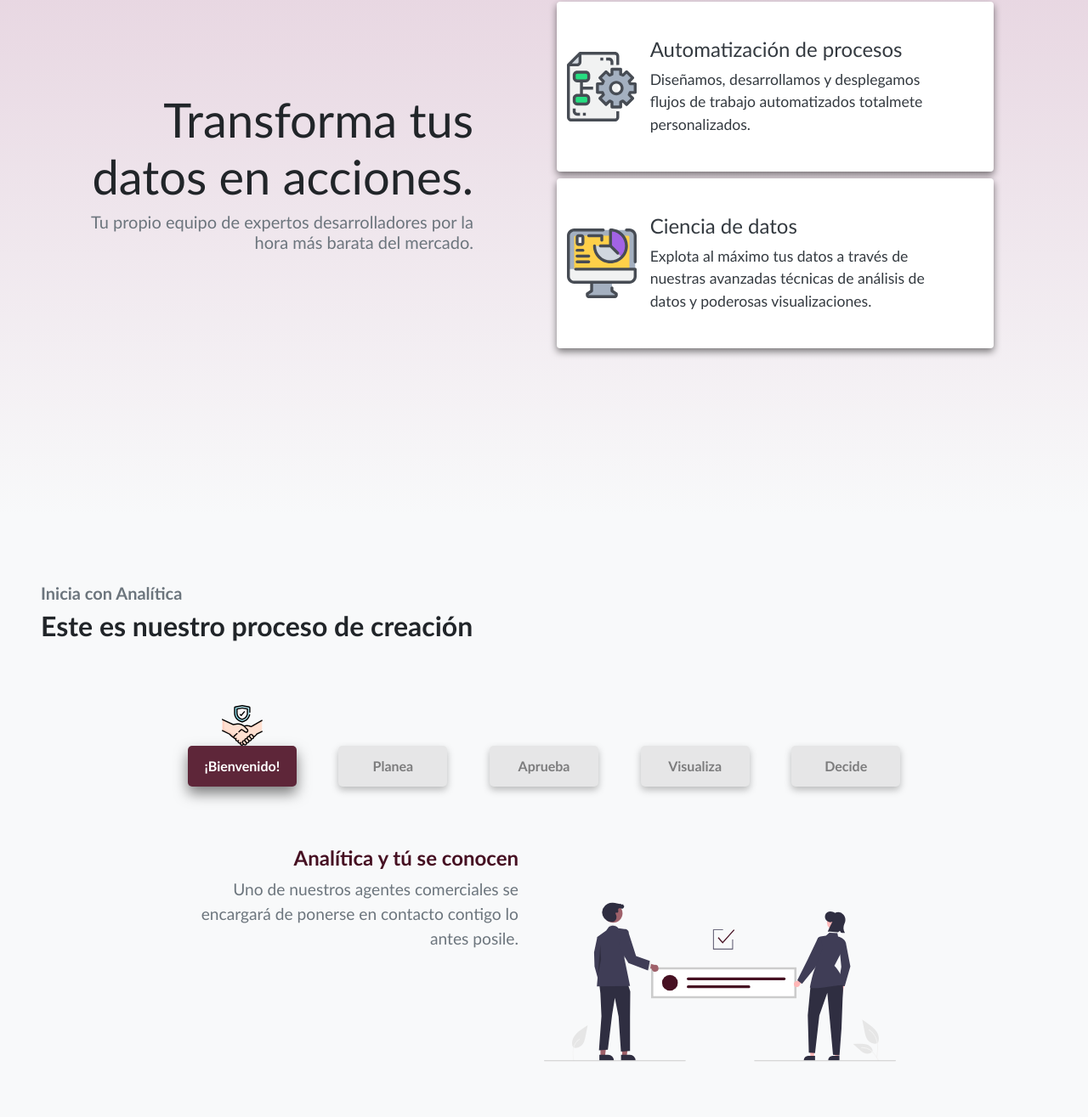
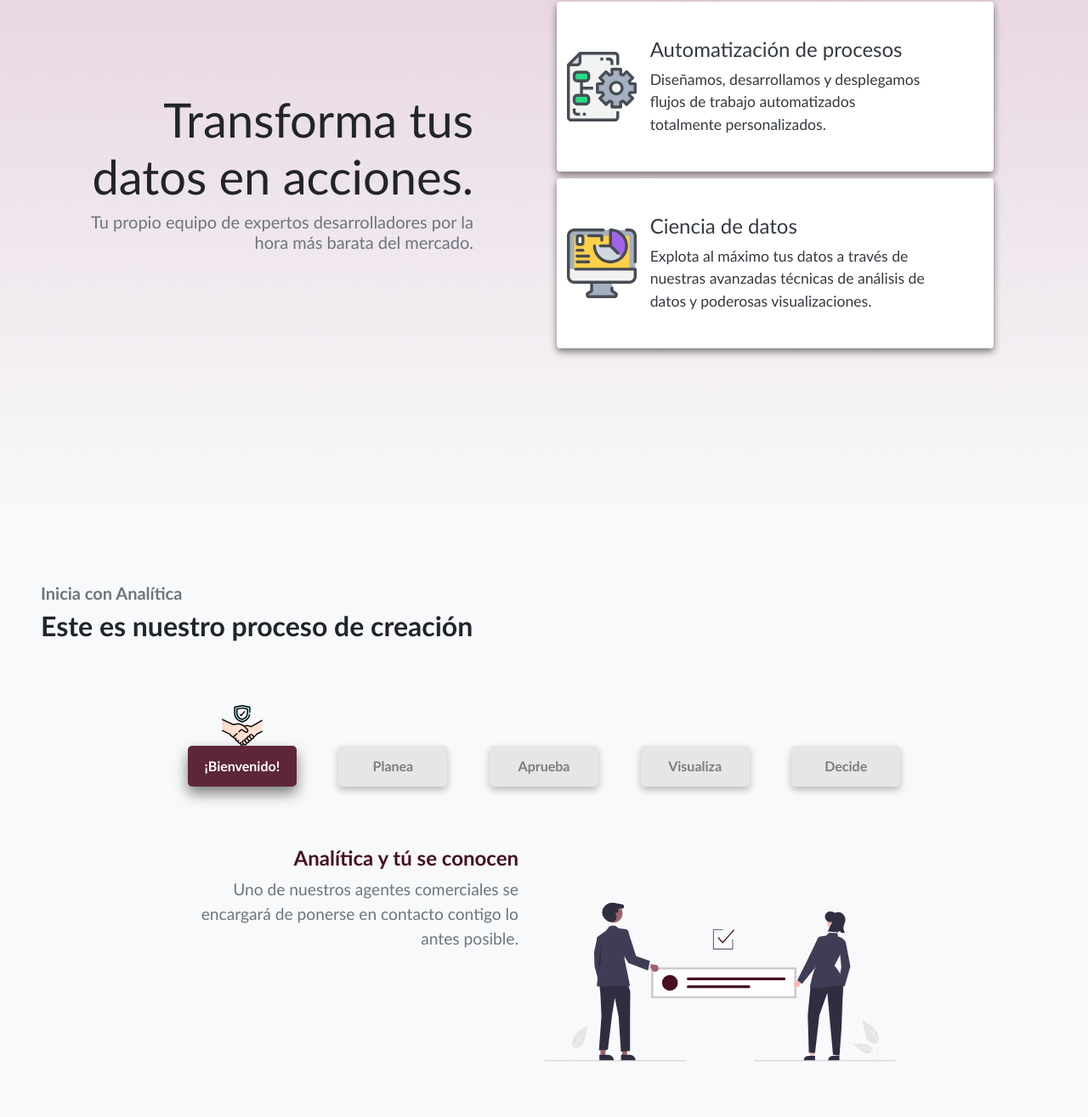
Before and after one commit to CristianCamiloPardoLuna/analiticaweb, a Flask app: page / in a window 1280 px wide. Shown: the part 994-2309 px from the top of the page at 85% size. Run offline with Flask 2, Linux system fonts and the light colour scheme; some libraries are stand-ins or nearby versions.

Commit message:
Update index.html

```diff
--- a/application/frontend/templates/index.html
+++ b/application/frontend/templates/index.html
@@ -60,7 +60,7 @@ Expertos en ciencia de datos
           <img class="mr-3 p-0 col-2" src="{{url_for('static', filename='img/svg/process.svg')}}" alt="">
           <div class="d-flex col-md-8 col-sm-10 p-0 flex-column">
             <h4 class="display-5">Automatización de procesos</h4>
-            <p class="m-0 d-none d-md-block">Diseñamos, desarrollamos y desplegamos flujos de trabajo automatizados totalmete personalizados.</p>
+            <p class="m-0 d-none d-md-block">Diseñamos, desarrollamos y desplegamos flujos de trabajo automatizados totalmente personalizados.</p>
           </div>
           <div class="flex-column d-none d-md-block col-2 p-0 align-items-center justify-content-center">
             <img class="img-fluid arrow" src="{{url_for('static', filename='img/svg/001-arrow-left.svg')}}" alt="">
@@ -129,7 +129,7 @@ Expertos en ciencia de datos
                   Analítica y tú se conocen
                 </h4>
                 <p class="text-muted p-0"  style="font-size: larger !important;">
-                  Uno de nuestros agentes comerciales se encargará de ponerse en contacto contigo lo antes posile.
+                  Uno de nuestros agentes comerciales se encargará de ponerse en contacto contigo lo antes posible.
                 </p>
               </div>
             </div>
```
